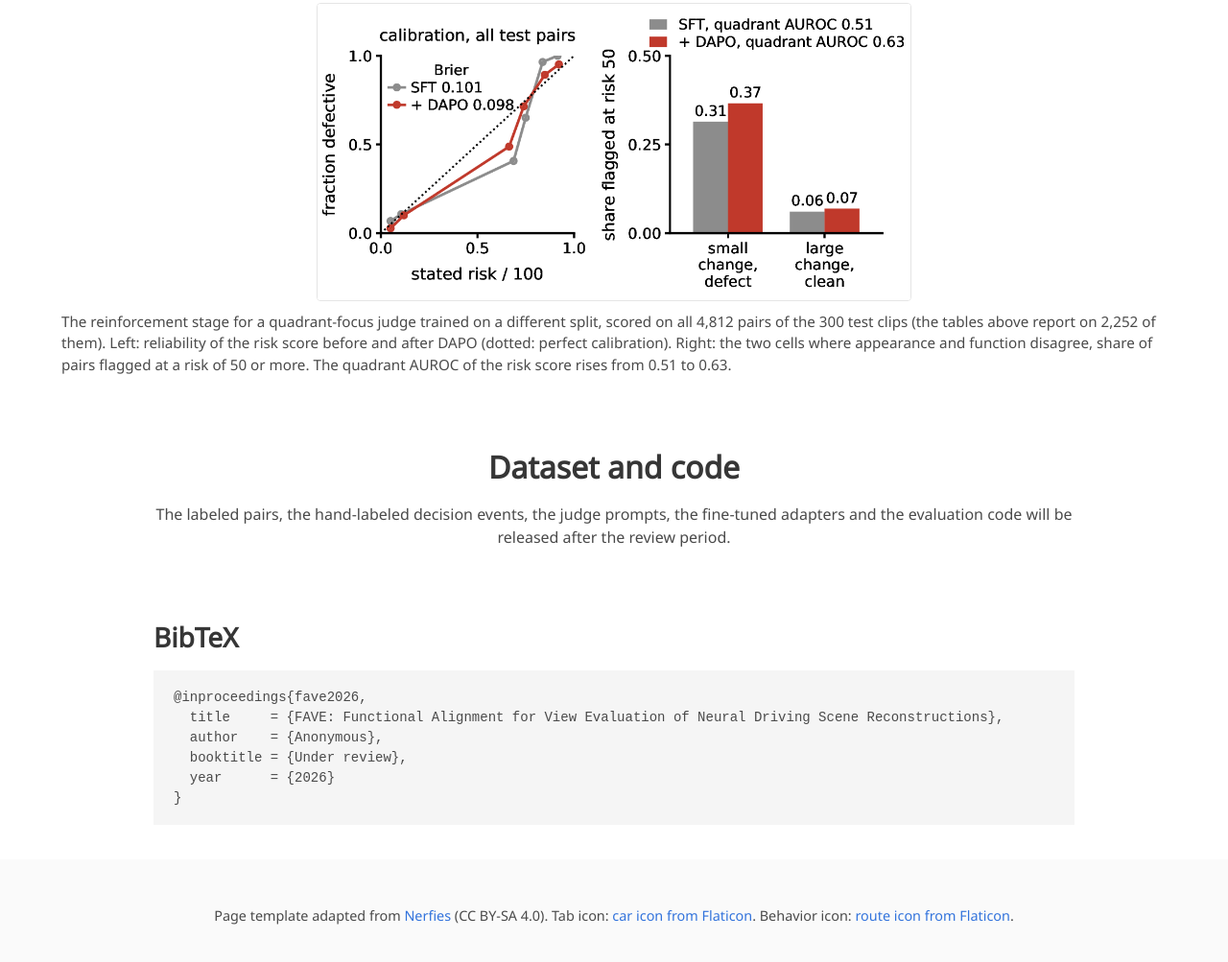
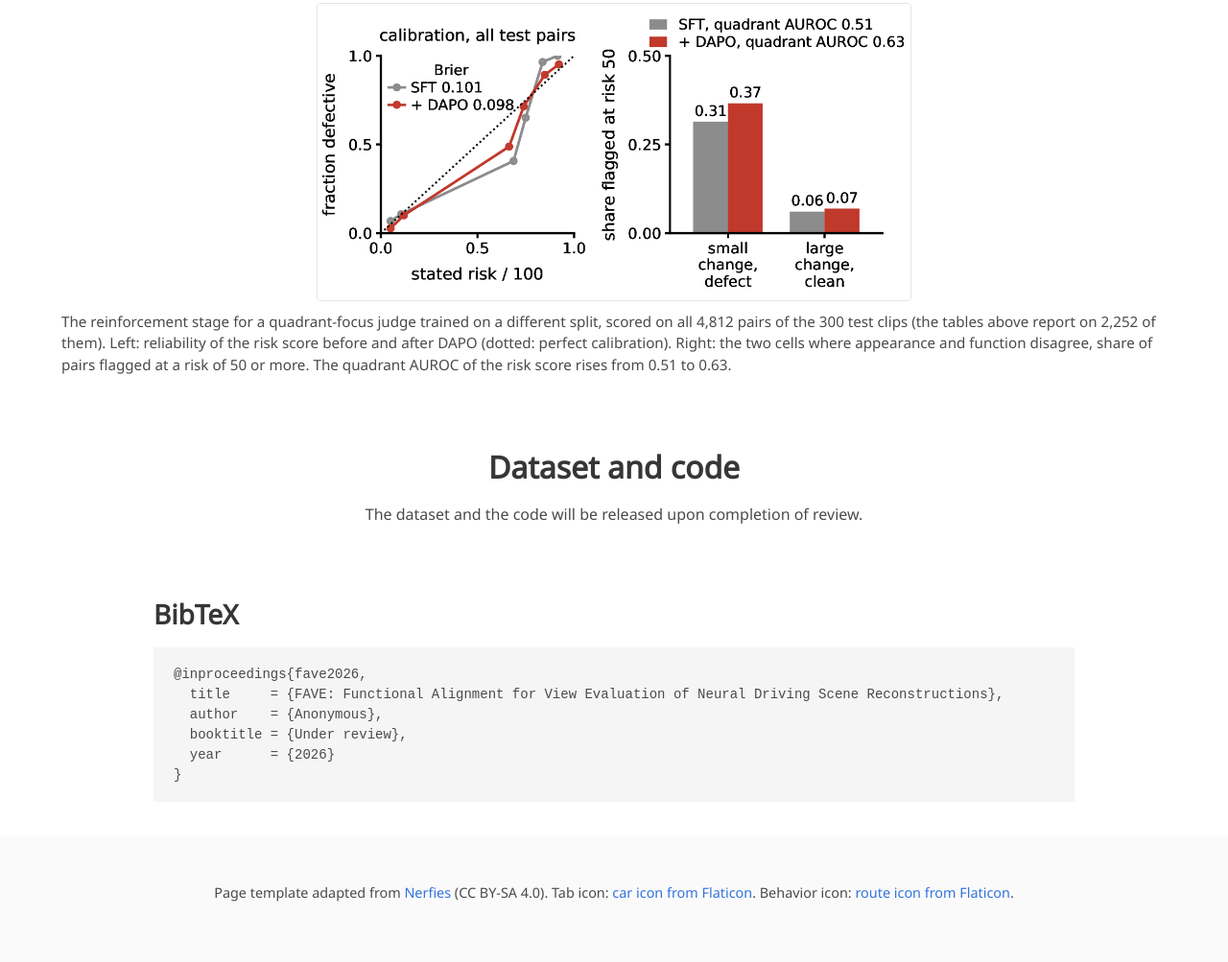
Before and after one commit to fave-metric/fave-metric.github.io, a plain HTML site: page docs/index.html in a window 1280 px wide. Shown: the part 9928-10931 px from the top of the page at 96% size. Drawn offline with nearby package versions, Linux system fonts and the light colour scheme; a web font is replaced by a local one.

Commit message:
Update release sentence

```diff
--- a/docs/index.html
+++ b/docs/index.html
@@ -523,7 +523,7 @@ window.bindDrag = function (pane, getSlides, getIndex, done) {
   <div class="container is-max-desktop">
     <h2 class="title is-3 has-text-centered">Dataset and code</h2>
     <div class="content has-text-centered">
-      <p>The labeled pairs, the hand-labeled decision events, the judge prompts, the fine-tuned adapters and the evaluation code will be released after the review period.</p>
+      <p>The dataset and the code will be released upon completion of review.</p>
     </div>
   </div>
 </section>
```
Also changed, not shown: 1 other file.
